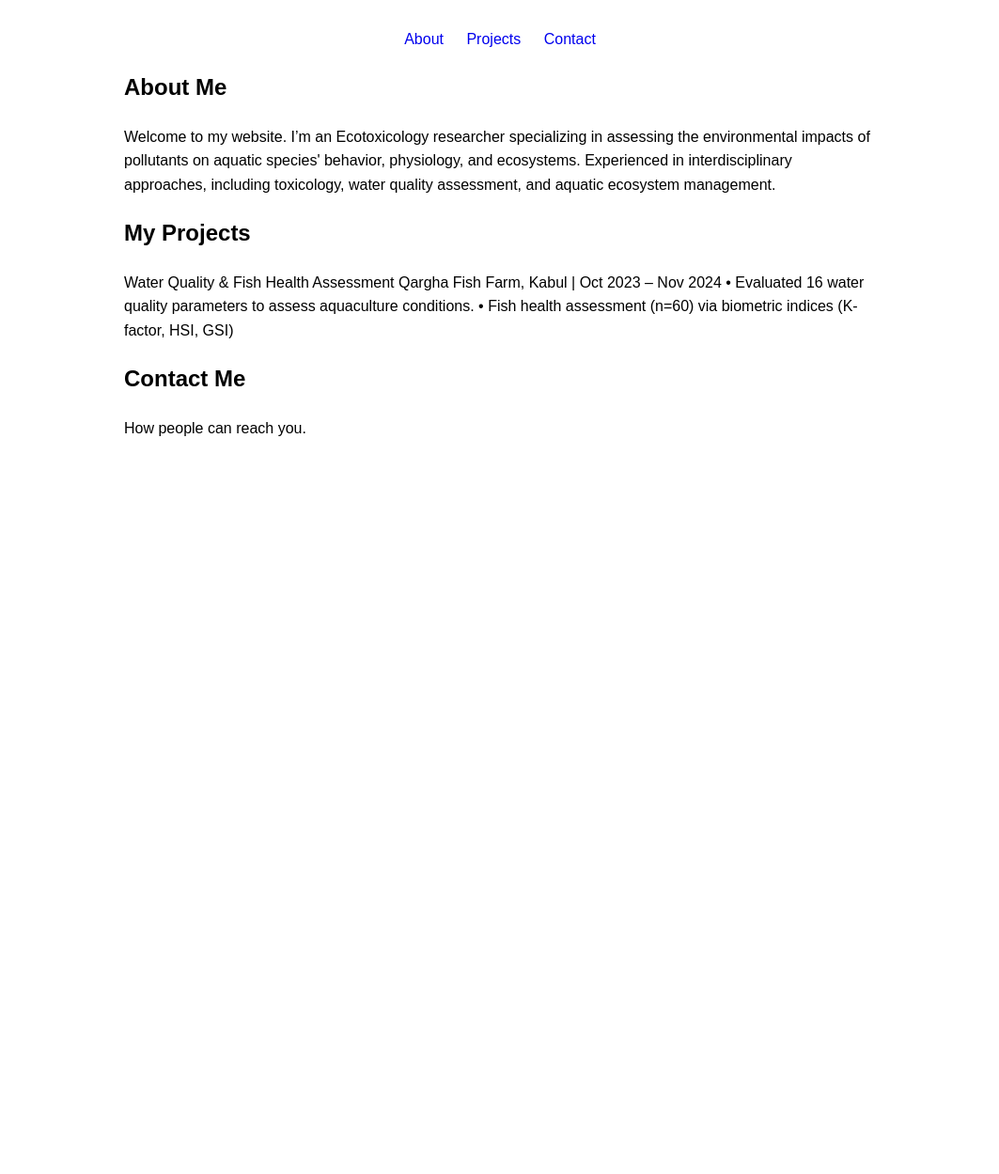
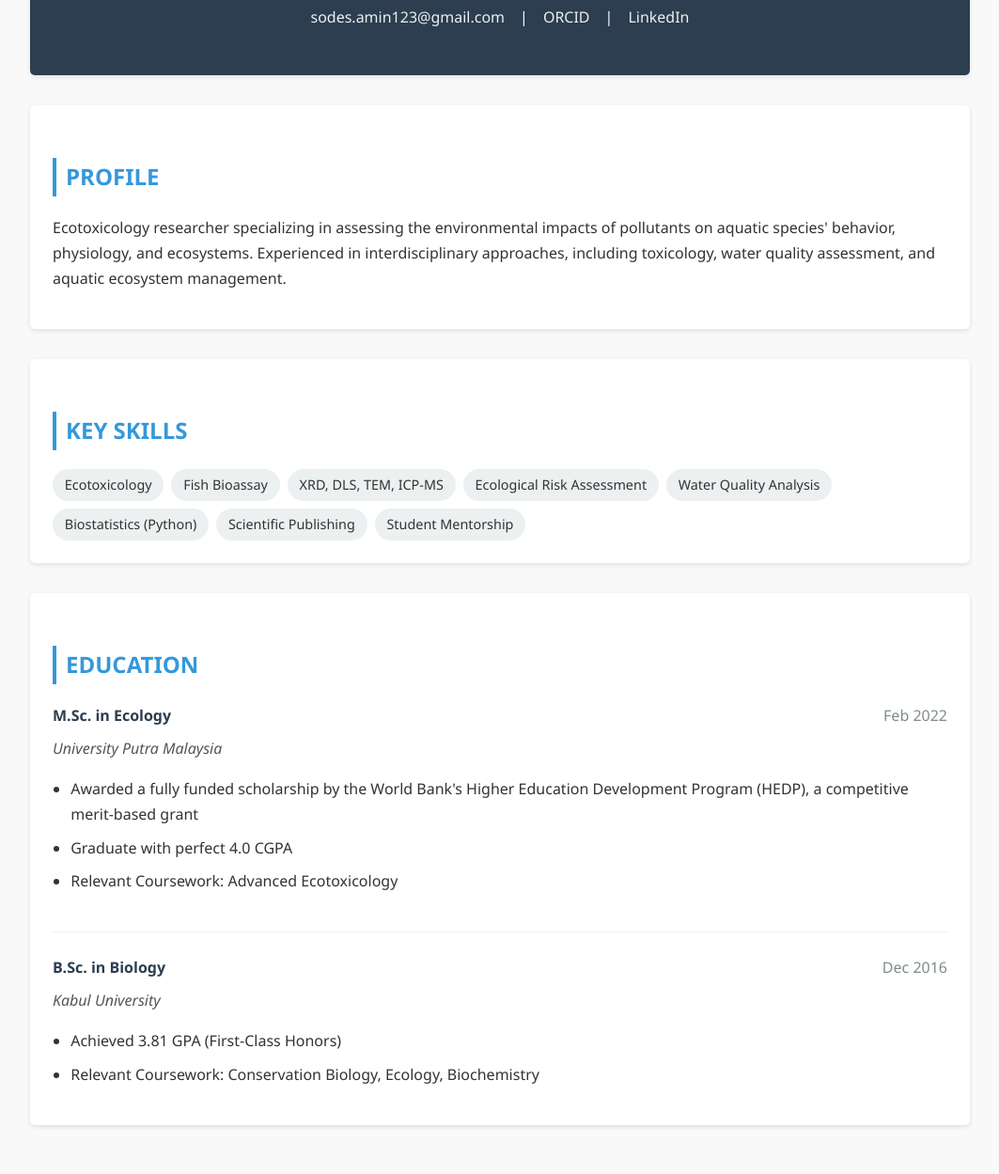
Before and after one commit to NaweedullahAmin/naweedamin.dev, a plain HTML site: page index.html in a window 1280 px wide. Shown: the part 141-1390 px from the top of the page at 94% size, without its empty margins (108-1171 px from the left). Before the commit the page ends 800 px from the top, so only its background shows below. Drawn offline with Linux system fonts and the light colour scheme.

Commit message:
index.html

```diff
--- a/index.html
+++ b/index.html
@@ -1,42 +1,194 @@
 <!DOCTYPE html>
-<html>
+<html lang="en">
 <head>
-    <title>Naweed Amin's Website</title>
+    <meta charset="UTF-8">
+    <meta name="viewport" content="width=device-width, initial-scale=1.0">
+    <title>Naweedullah Amin | Ecotoxicology Researcher</title>
     <style>
-        body { font-family: Arial, sans-serif; line-height: 1.6; max-width: 800px; margin: 0 auto; padding: 20px; }
-        header { text-align: center; margin-bottom: 30px; }
-        nav { margin: 20px 0; text-align: center; }
-        nav a { margin: 0 10px; text-decoration: none; }
+        :root {
+            --primary: #2c3e50;
+            --secondary: #3498db;
+            --light: #ecf0f1;
+            --dark: #2c3e50;
+            --accent: #e74c3c;
+        }
+        body {
+            font-family: 'Segoe UI', Tahoma, Geneva, Verdana, sans-serif;
+            line-height: 1.7;
+            color: #333;
+            max-width: 1000px;
+            margin: 0 auto;
+            padding: 20px;
+            background-color: #f9f9f9;
+        }
+        header {
+            background-color: var(--primary);
+            color: white;
+            padding: 2rem;
+            margin-bottom: 2rem;
+            border-radius: 5px;
+            box-shadow: 0 2px 5px rgba(0,0,0,0.1);
+        }
+        h1, h2, h3 {
+            color: var(--primary);
+        }
+        h1 {
+            margin-bottom: 0.5rem;
+            border-bottom: 2px solid var(--secondary);
+            padding-bottom: 0.5rem;
+        }
+        h2 {
+            color: var(--secondary);
+            margin-top: 2rem;
+            border-left: 4px solid var(--secondary);
+            padding-left: 10px;
+        }
+        .contact-info {
+            display: flex;
+            justify-content: center;
+            flex-wrap: wrap;
+            gap: 1rem;
+            margin-bottom: 1rem;
+        }
+        .contact-info a {
+            color: var(--light);
+            text-decoration: none;
+        }
+        .contact-info a:hover {
+            text-decoration: underline;
+        }
+        .profile {
+            background-color: white;
+            padding: 1.5rem;
+            border-radius: 5px;
+            box-shadow: 0 2px 5px rgba(0,0,0,0.1);
+            margin-bottom: 2rem;
+        }
+        .section {
+            background-color: white;
+            padding: 1.5rem;
+            border-radius: 5px;
+            box-shadow: 0 2px 5px rgba(0,0,0,0.1);
+            margin-bottom: 2rem;
+        }
+        .skills {
+            display: flex;
+            flex-wrap: wrap;
+            gap: 0.5rem;
+        }
+        .skill {
+            background-color: var(--light);
+            padding: 0.3rem 0.8rem;
+            border-radius: 20px;
+            font-size: 0.9rem;
+        }
+        .education-item, .experience-item, .project-item, .publication-item {
+            margin-bottom: 1.5rem;
+            padding-bottom: 1.5rem;
+            border-bottom: 1px solid #eee;
+        }
+        .education-item:last-child, .experience-item:last-child,
+        .project-item:last-child, .publication-item:last-child {
+            border-bottom: none;
+            margin-bottom: 0;
+            padding-bottom: 0;
+        }
+        .item-header {
+            display: flex;
+            justify-content: space-between;
+            margin-bottom: 0.5rem;
+        }
+        .item-title {
+            font-weight: bold;
+            color: var(--dark);
+        }
+        .item-date {
+            color: #7f8c8d;
+        }
+        .item-subtitle {
+            font-style: italic;
+            color: #555;
+            margin-bottom: 0.5rem;
+        }
+        ul {
+            padding-left: 1.2rem;
+        }
+        li {
+            margin-bottom: 0.5rem;
+        }
+        footer {
+            text-align: center;
+            margin-top: 2rem;
+            padding: 1rem;
+            color: #7f8c8d;
+            font-size: 0.9rem;
+        }
+        @media (max-width: 768px) {
+            .item-header {
+                flex-direction: column;
+            }
+            .item-date {
+                margin-top: 0.3rem;
+            }
+        }
     </style>
 </head>
 <body>
     <header>
-        <h1>Welcome to My Website</h1>
-        <p>Hi, I'm Naweedallah Amin!</p>
+        <h1>Naweedullah Amin</h1>
+        <div class="contact-info">
+            <a href="mailto:sodes.amin123@gmail.com">sodes.amin123@gmail.com</a> |
+            <a href="#" target="_blank">ORCID</a> |
+            <a href="#" target="_blank">LinkedIn</a>
+        </div>
     </header>
 
-    <nav>
-        <a href="#about">About</a>
-        <a href="#projects">Projects</a>
-        <a href="#contact">Contact</a>
-    </nav>
-
-    <section id="about">
-        <h2>About Me</h2>
-        <p>Welcome to my website. I’m an Ecotoxicology researcher specializing in assessing the environmental impacts of pollutants on aquatic species' behavior, physiology, and ecosystems. Experienced in interdisciplinary approaches, including toxicology, water quality assessment, and aquatic ecosystem management.</p>
+    <section class="profile">
+        <h2>PROFILE</h2>
+        <p>Ecotoxicology researcher specializing in assessing the environmental impacts of pollutants on aquatic species' behavior, physiology, and ecosystems. Experienced in interdisciplinary approaches, including toxicology, water quality assessment, and aquatic ecosystem management.</p>
     </section>
 
-    <section id="projects">
-        <h2>My Projects</h2>
-        <p>Water Quality & Fish Health Assessment Qargha Fish Farm, Kabul | Oct 2023 – Nov 2024
-•	Evaluated 16 water quality parameters to assess aquaculture conditions.
-•	Fish health assessment (n=60) via biometric indices (K-factor, HSI, GSI)
-</p>
+    <section class="section">
+        <h2>KEY SKILLS</h2>
+        <div class="skills">
+            <span class="skill">Ecotoxicology</span>
+            <span class="skill">Fish Bioassay</span>
+            <span class="skill">XRD, DLS, TEM, ICP-MS</span>
+            <span class="skill">Ecological Risk Assessment</span>
+            <span class="skill">Water Quality Analysis</span>
+            <span class="skill">Biostatistics (Python)</span>
+            <span class="skill">Scientific Publishing</span>
+            <span class="skill">Student Mentorship</span>
+        </div>
     </section>
 
-    <section id="contact">
-        <h2>Contact Me</h2>
-        <p>How people can reach you.</p>
+    <section class="section">
+        <h2>EDUCATION</h2>
+        <div class="education-item">
+            <div class="item-header">
+                <span class="item-title">M.Sc. in Ecology</span>
+                <span class="item-date">Feb 2022</span>
+            </div>
+            <div class="item-subtitle">University Putra Malaysia</div>
+            <ul>
+                <li>Awarded a fully funded scholarship by the World Bank's Higher Education Development Program (HEDP), a competitive merit-based grant</li>
+                <li>Graduate with perfect 4.0 CGPA</li>
+                <li>Relevant Coursework: Advanced Ecotoxicology</li>
+            </ul>
+        </div>
+        <div class="education-item">
+            <div class="item-header">
+                <span class="item-title">B.Sc. in Biology</span>
+                <span class="item-date">Dec 2016</span>
+            </div>
+            <div class="item-subtitle">Kabul University</div>
+            <ul>
+                <li>Achieved 3.81 GPA (First-Class Honors)</li>
+                <li>Relevant Coursework: Conservation Biology, Ecology, Biochemistry</li>
+            </ul>
+        </div>
     </section>
+
+
 </body>
 </html>
```
